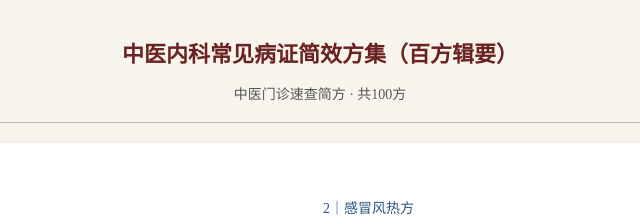
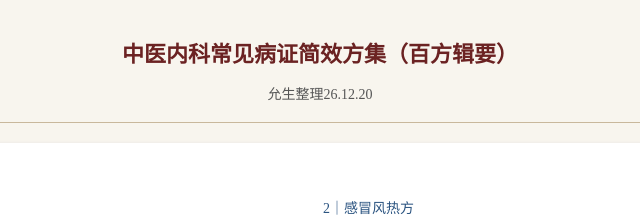
Before and after one commit to zhouyl1985/zhongyi1, a plain HTML site: page index.html in a window 1280 px wide. Shown: the top 224 px of the page, 320-960 px from the left. Drawn offline with Linux system fonts and the light colour scheme.

Commit message:
Update index.html

```diff
--- a/index.html
+++ b/index.html
@@ -88,7 +88,7 @@ body{
 </head>
 <body>
 <div class="book-title">中医内科常见病证简效方集（百方辑要）</div>
-<div class="subtitle">中医门诊速查简方 · 共100方</div>
+<div class="subtitle">允生整理26.12.20</div>
 
 <!-- 目录 -->
 <div class="toc-wrap" id="toc">
```
